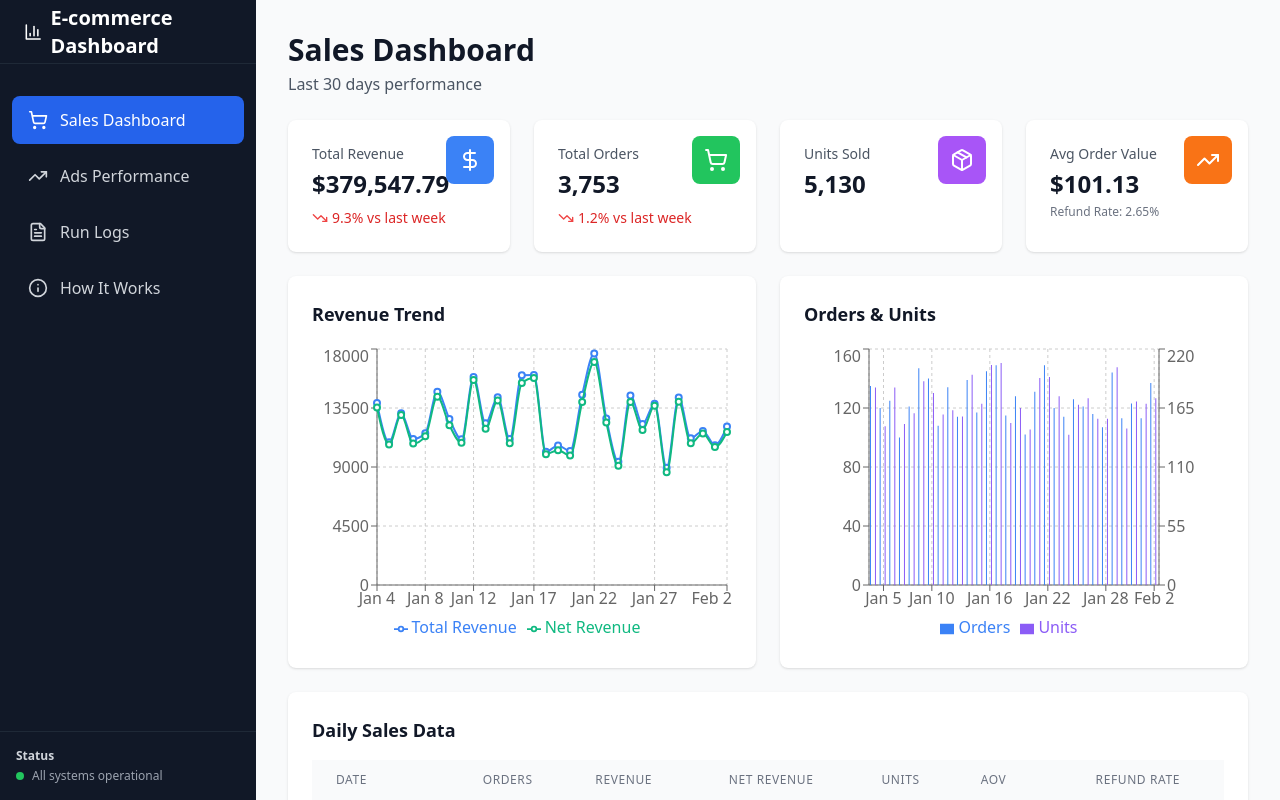
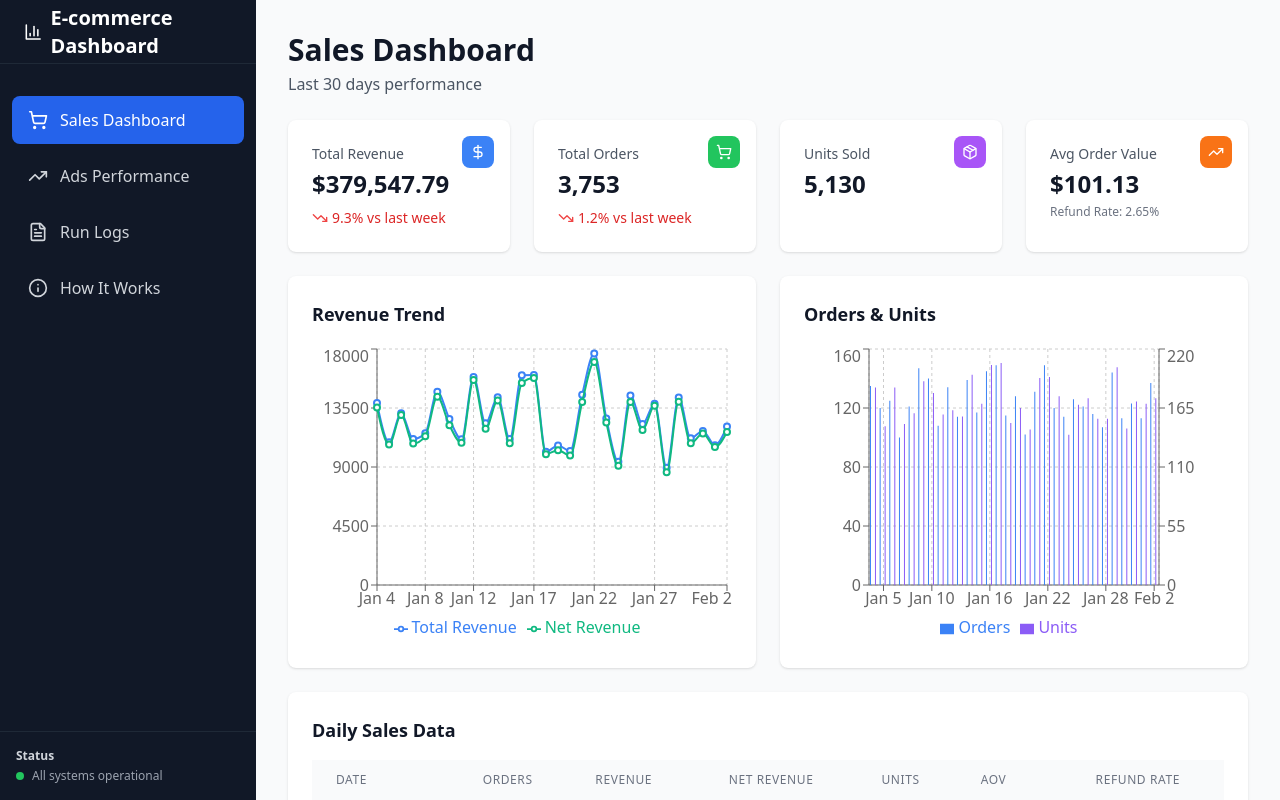
Before and after one commit to mohamjad/n8n-ecommerce-reporting, a Next.js app: page / in a window 1280 px wide. Shown: the top 800 px of the page. Built offline with nearby package versions, Linux system fonts and the light colour scheme.

Commit message:
Reduce metric icon size for better visual balance

```diff
--- a/components/AdsDashboard.tsx
+++ b/components/AdsDashboard.tsx
@@ -196,8 +196,8 @@ function KPICard({ title, value, change, icon: Icon, color, subtitle }: {
 
   return (
     <div className="bg-white rounded-lg shadow p-6 relative">
-      <div className={`${colorClasses[color]} p-3 rounded-lg absolute top-4 right-4`}>
-        <Icon className="h-6 w-6 text-white" />
+      <div className={`${colorClasses[color]} p-2 rounded-lg absolute top-4 right-4`}>
+        <Icon className="h-4 w-4 text-white" />
       </div>
       <div>
         <p className="text-sm font-medium text-gray-600">{title}</p>
--- a/components/SalesDashboard.tsx
+++ b/components/SalesDashboard.tsx
@@ -152,8 +152,8 @@ function KPICard({ title, value, change, icon: Icon, color, subtitle }: {
 
   return (
     <div className="bg-white rounded-lg shadow p-6 relative">
-      <div className={`${colorClasses[color]} p-3 rounded-lg absolute top-4 right-4`}>
-        <Icon className="h-6 w-6 text-white" />
+      <div className={`${colorClasses[color]} p-2 rounded-lg absolute top-4 right-4`}>
+        <Icon className="h-4 w-4 text-white" />
       </div>
       <div>
         <p className="text-sm font-medium text-gray-600">{title}</p>
```
